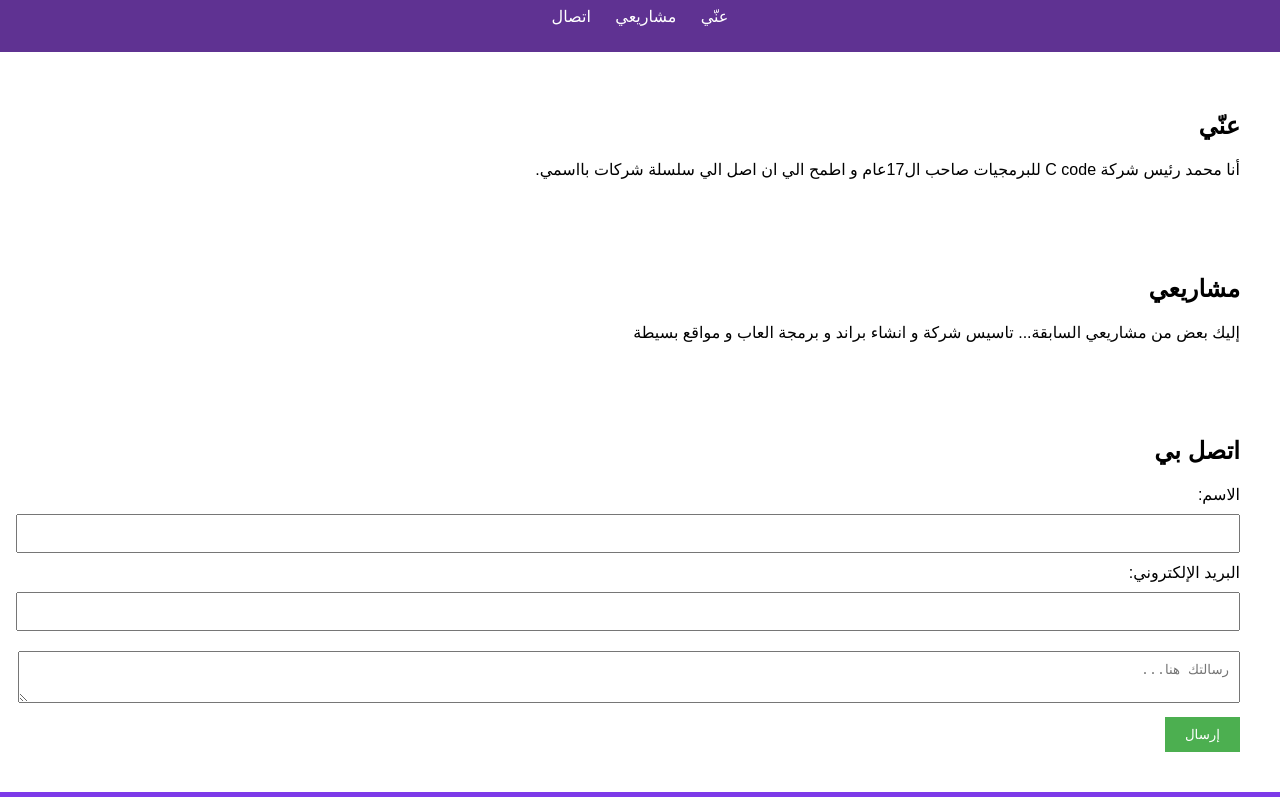
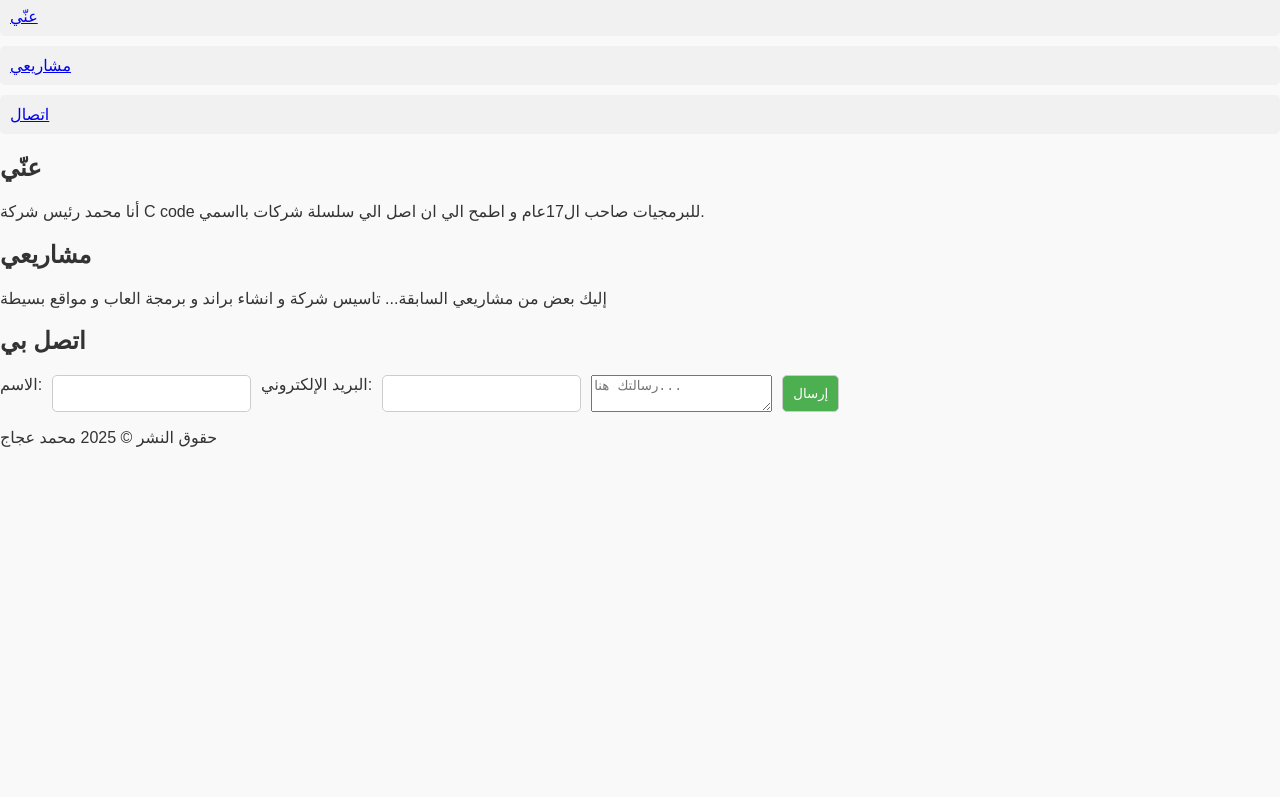
Before and after one commit to Mohamed20089/-123, a plain HTML site: page indx.html in a window 1280 px wide. Shown: the part 102-899 px from the top of the page. After the commit the page ends 800 px from the top, so only its background shows below. Drawn offline with Linux system fonts and the light colour scheme.

Commit message:
Add files via upload

```diff
--- a/styles.css
+++ b/styles.css
@@ -1,58 +1,69 @@
 body {
     font-family: Arial, sans-serif;
+    background-color: #f9f9f9;
+    color: #333;
     margin: 0;
     padding: 0;
-    direction: rtl;
 }
 
-header {
-    background-color: #5f3292;
-    color: white;
-    padding: 10px 0;
-    text-align: center;
+.container {
+    max-width: 600px;
+    margin: 50px auto;
+    background-color: white;
+    padding: 20px;
+    border-radius: 8px;
+    box-shadow: 0 4px 8px rgba(0, 0, 0, 0.1);
 }
 
-header nav ul {
+h1 {
+    text-align: center;
+    color: #4CAF50;
+}
+
+form {
+    display: flex;
+    gap: 10px;
+}
+
+input, select, button {
+    padding: 10px;
+    border: 1px solid #ccc;
+    border-radius: 5px;
+}
+
+button {
+    background-color: #4CAF50;
+    color: white;
+    cursor: pointer;
+}
+
+button:hover {
+    background-color: #45a049;
+}
+
+ul {
     list-style-type: none;
     padding: 0;
 }
 
-header nav ul li {
-    display: inline;
-    margin: 0 10px;
+li {
+    background-color: #f1f1f1;
+    padding: 10px;
+    margin: 10px 0;
+    border-radius: 5px;
+    display: flex;
+    justify-content: space-between;
+    align-items: center;
 }
 
-header nav ul li a {
-    color: rgb(255, 255, 255);
-    text-decoration: none;
+.priority-high {
+    border-left: 5px solid red;
 }
 
-section {
-    padding: 20px;
-    margin: 20px;
+.priority-medium {
+    border-left: 5px solid orange;
 }
 
-footer {
-    background-color: #7d3ae9;
-    color: rgb(255, 255, 255);
-    text-align: center;
-    padding: 10px 0;
+.priority-low {
+    border-left: 5px solid green;
 }
-
-form input, form textarea {
-    width: 100%;
-    padding: 10px;
-    margin: 10px 0;
-}
-
-form button {
-    background-color: #4CAF50;
-    color: white;
-    padding: 10px 20px;
-    border: none;
-    cursor: pointer;
-}
-
-form button:hover {
-    background-color: #45a049;
-}
```
Also changed, not shown: dashboard.html (added, +25 -0 lines), script.js (added, +27 -0 lines).
